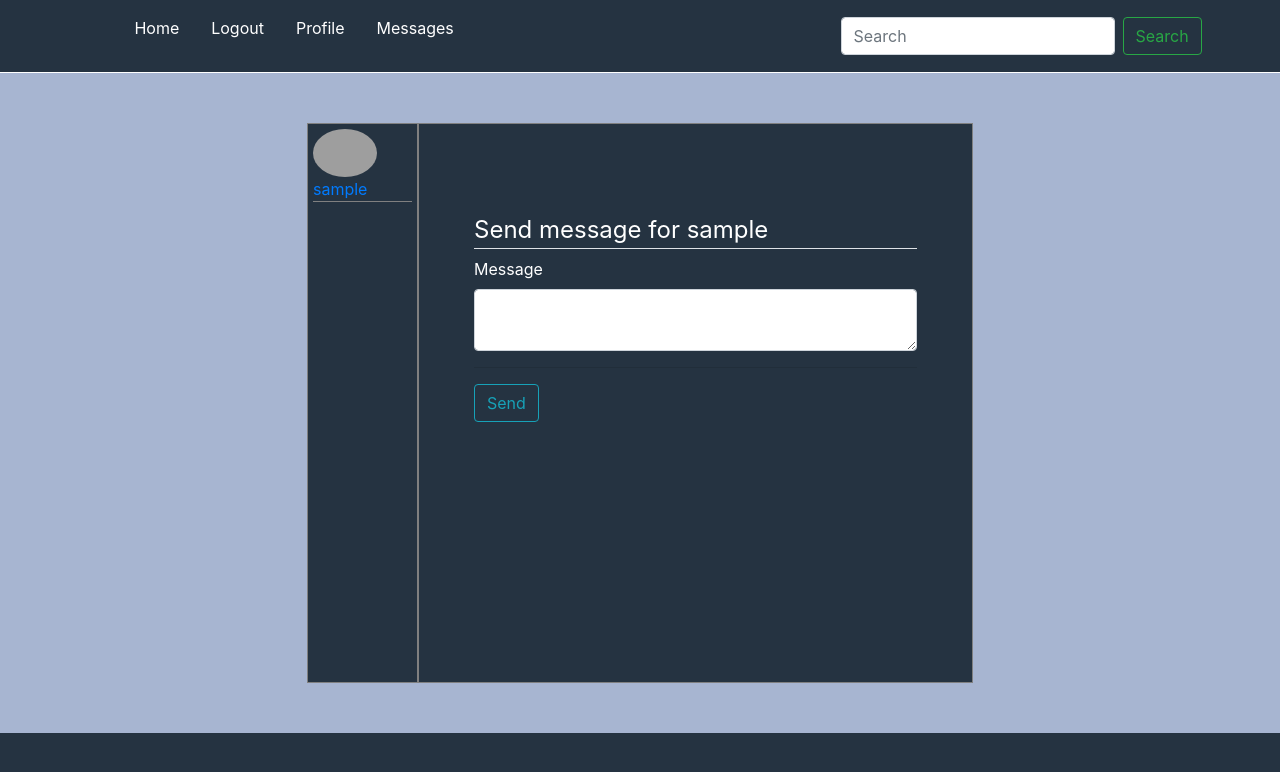
After one commit to Adryeh/tweet-app, a Flask app: page /dialog/1 in a window 1280 px wide. The commit adds this page. Shown: the top 772 px of the page. Run offline with Flask 2, Linux system fonts and the light colour scheme; the visitor is signed in with stand-in values (Sample User, id 1); data comes from the database, SQL or seed files in the repository; data that the repository does not hold is empty; some libraries are stand-ins or nearby versions; grey boxes are pictures that could not be loaded.

Commit message:
message system

```diff
--- a/app/__init__.py
+++ b/app/__init__.py
@@ -5,6 +5,7 @@ from flask_login import LoginManager
 from app.config import Config
 from flask_migrate import Migrate
 from datetime import timedelta
+from flask_socketio import SocketIO
 
 
 db = SQLAlchemy()
@@ -16,12 +17,13 @@ login_manager.refresh_view = 'relogin'
 login_manager.needs_refresh_message = (u"Session timedout, please re-login")
 login_manager.session_protection = "strong"
 login_manager.login_message_category = 'info'
+socketio = SocketIO()
 
 
-def create_app(config_class=Config):
+def create_app(config_class=Config, debug=False):
     app = Flask(__name__)
     app.config.from_object(Config)
-
+    app.debug = debug
 
     @app.before_request
     def before_request():
@@ -33,12 +35,14 @@ def create_app(config_class=Config):
     bcrypt.init_app(app)
     login_manager.init_app(app)
     migrate.init_app(app, db)
+    socketio.init_app(app)
 
 
     from app.users.routes import users
     from app.main.routes import main
     from app.posts.routes import posts
 
+
     app.register_blueprint(users)
     app.register_blueprint(main)
     app.register_blueprint(posts)
--- /dev/null
+++ b/app/chat/forms.py
@@ -0,0 +1,3 @@
+from flask_wtf import FlaskForm
+from wtforms.fields import StringField, SubmitField
+from wtforms.validators import Required
--- a/app/models.py
+++ b/app/models.py
@@ -1,3 +1,5 @@
+import json
+from time import time
 from datetime import datetime
 from app import login_manager, db
 from flask_login import UserMixin
@@ -87,13 +89,30 @@ class User(db.Model, UserMixin):
     name = db.Column(db.String)
     second_name = db.Column(db.String)
     posts = db.relationship('Post', backref='author', lazy=True)
+    last_message_read_time = db.Column(db.DateTime)
+
+    followed = db.relationship('User', secondary=followers,
+                                primaryjoin=(followers.c.follower_id == id),
+                                secondaryjoin=(followers.c.followed_id == id),
+                                backref=db.backref('followers', lazy='dynamic'), lazy='dynamic')
 
 
-    followed = db.relationship(
-        'User', secondary=followers,
-        primaryjoin=(followers.c.follower_id == id),
-        secondaryjoin=(followers.c.followed_id == id),
-        backref=db.backref('followers', lazy='dynamic'), lazy='dynamic')
+    messages_sent = db.relationship('Message',
+                                    foreign_keys='Message.sender_id',
+                                    backref='author',
+                                    lazy='dynamic')
+
+
+    messages_received = db.relationship('Message',
+                                        foreign_keys='Message.recipient_id',
+                                        backref='recipient',
+                                        lazy='dynamic')
+
+
+    def new_messages(self):
+        last_read_time = self.last_message_read_time or datetime(1900, 1, 1)
+        return Message.query.filter_by(recipient=self).filter(Message.timestamp > last_read_time).count()
+
 
 
     def __repr__(self):
@@ -119,3 +138,14 @@ class PostLike(db.Model):
     id = db.Column(db.Integer, primary_key=True)
     user_id = db.Column(db.Integer, db.ForeignKey('user.id'))
     post_id = db.Column(db.Integer, db.ForeignKey('post.id'))
+
+
+class Message(db.Model):
+    id = db.Column(db.Integer, primary_key=True)
+    sender_id = db.Column(db.Integer, db.ForeignKey('user.id'))
+    recipient_id = db.Column(db.Integer, db.ForeignKey('user.id'))
+    body = db.Column(db.String(140))
+    timestamp = db.Column(db.DateTime, index=True, default=datetime.utcnow)
+
+    def __repr__(self):
+        return f'<Message {self.body}>'
--- a/app/static/css/style.css
+++ b/app/static/css/style.css
@@ -3,6 +3,25 @@ body{
 }
 html{
     background-color: #253341;
+}
+/* width */
+::-webkit-scrollbar {
+  width: 10px;
+}
+
+/* Track */
+::-webkit-scrollbar-track {
+  background: #f1f1f1;
+}
+
+/* Handle */
+::-webkit-scrollbar-thumb {
+  background: #888;
+}
+
+/* Handle on hover */
+::-webkit-scrollbar-thumb:hover {
+  background: #555;
 }
 .navbar{
     background-color: #253341;
@@ -164,3 +183,65 @@ a.article-title:hover {
     border: solid 1px lightgray;
     border-radius: 15px;
 }
+.chat{
+
+}
+.messages{
+    height: 50vh;
+}
+
+.dialog{
+    width: 50%;
+    height: 70vh;
+    padding: 55px;
+    border: solid 1px gray;
+    display: flex;
+    flex-direction: column;
+    background-color: #253341;;
+    margin-bottom: 50px;
+}
+.msg{
+    display: flex;
+    flex-direction: column;
+}
+.msg-recipient > span{
+    align-self: flex-end;
+}
+.msg-recipient > img{
+    align-self: flex-end;
+
+}
+.msg-author > span{
+    align-self: flex-start;
+}
+.msg-author > img{
+    align-self: flex-start;
+
+}
+.dialog-cont{
+    margin: 0 auto;
+    display: flex;
+
+}
+.conv-user-list{
+    margin-left: 20%;
+    width: 10%;
+    height: 70vh;
+    border: solid 1px gray;
+    display: flex;
+    flex-direction: column;
+    flex-flow: column wrap;
+    background-color: #253341;
+    margin-bottom: 50px;
+    padding: 5px;
+}
+
+.user-msg:hover{
+    border-bottom: solid 1px gray;
+    flex: 1;
+    background-color: #a7b5d1;
+}
+.user-msg{
+    border-bottom: solid 1px gray;
+    flex: 1;
+}
--- /dev/null
+++ b/app/templates/chat.html
@@ -0,0 +1,58 @@
+{% extends 'layout.html' %}
+{% block body %}
+
+<div class="container dialog-cont">
+	<div class="conv-user-list">
+        {% for user in users %}
+        <a href="{{ url_for('users.chat', id=user.id) }}">
+		<div class="user-msg">
+            <img style="display: block" src="{{ url_for('static', filename='profile_pics/' + user.image_file) }}" alt="" width="64" class="rounded-circle">
+            {{ user.username }}
+		</div>
+        </a>
+        {% endfor %}
+	</div>
+	<div id="dialog" class="dialog overflow-auto">
+        {% for msg in dialog %}
+        {% if msg.recipient == current_user %}
+            <div style="align-self: flex-start;" class="msg msg-author">
+                <img src="{{ url_for('static', filename='profile_pics/' + msg.author.image_file) }}" alt="" width="32" class="m-1 rounded-circle">
+                <span>{{ msg.author.username }} : {{ msg.body }}</span> <br>
+            </div>
+        {% else %}
+            <div style="align-self: flex-end;" class="msg msg-recipient">
+                <img src="{{ url_for('static', filename='profile_pics/' + msg.author.image_file) }}" alt="" width="32" class="m-1 rounded-circle"> <br>
+                <span>{{ msg.body }} : {{ msg.author.username }}</span>
+            </div>
+        {% endif %}
+        {% endfor %}
+        <hr>
+            <form action="" method="POST">
+            {{ form.hidden_tag() }}
+            <fieldset class="form-group">
+                <legend class="border-bottom">Send message for {{ companion.username }}</legend>
+                <div class="form-group" >
+                    {{ form.message.label(class='form-control-label') }}
+                    {% if form.message.errors %}
+                        {{ form.message(class='form-control is-invalid') }}
+                        <div class="invalid-feedback">
+                            {% for error in form.message.errors %}
+                                <span>{{ error }}</span>
+                            {% endfor %}
+                        </div>
+                    {% else %}
+                        {{ form.message(class='form-control') }}
+                    {% endif %}
+                    <hr>
+            <div class="form-group">
+                {{ form.submit(class='btn btn-outline-info') }}
+            </div>
+        </form>
+	</div>
+
+</div>
+<script type="text/javascript">
+      var block = document.getElementById("dialog");
+      block.scrollTop = block.scrollHeight;
+</script>
+{% endblock %}
--- a/app/templates/layout.html
+++ b/app/templates/layout.html
@@ -21,6 +21,16 @@
       </li>
         <li class="nav-item">
         <a class="nav-link" href="{{ url_for('users.user_profile', id=current_user.id) }}">Profile</a>
+      </li>
+        <li class="nav-item">
+        <a class="nav-link" href="{{ url_for('users.chat', id=current_user.id) }}">Messages
+                        {% set new_messages = current_user.new_messages() %}
+                        <span id="message_count" class="badge badge-light"
+                              style="visibility: {% if new_messages %}visible
+                                                 {% else %}hidden {% endif %};">
+                            {{ new_messages }}
+                        </span>
+                        </a>
       </li>
         {% else %}
       <li class="nav-item">
--- a/app/templates/user_profile.html
+++ b/app/templates/user_profile.html
@@ -22,7 +22,11 @@
                     <a class="follow-button btn btn-danger" href="{{ url_for('users.unfollow', id=user.id) }}">Unfollow</a>
                 {% endif %}
                 <a href="#" class="follow-button btn btn-secondary">Add</a>
-                <a href="#" class="follow-button btn btn-secondary">Send Message</a>
+                {% if user != current_user %}
+                    <a href="{{ url_for('users.chat', id=user.id) }}" class="follow-button btn btn-secondary">Send Message</a>
+                {% else %}
+
+                {% endif %}
             </div>
         </div>
     </div>
--- a/app/users/forms.py
+++ b/app/users/forms.py
@@ -1,7 +1,7 @@
 from flask_login import current_user
 from flask_wtf import FlaskForm
 from flask_wtf.file import FileAllowed
-from wtforms import SubmitField, TextField, PasswordField, StringField, BooleanField, FileField
+from wtforms import SubmitField, TextAreaField, PasswordField, StringField, BooleanField, FileField
 from  wtforms.validators import DataRequired, Email, EqualTo, Length, ValidationError
 from app.models import User
 
@@ -51,3 +51,8 @@ class UpdateAccountForm(FlaskForm):
             user = User.query.filter_by(email=email.data).first()
             if user:
                 raise ValidationError('That email exists. Please choose another!')
+
+
+class MessageForm(FlaskForm):
+    message = TextAreaField('Message', validators=[DataRequired(), Length(min=0, max=140)])
+    submit = SubmitField('Send')
--- a/app/users/routes.py
+++ b/app/users/routes.py
@@ -1,9 +1,10 @@
-from flask import render_template, url_for, request, redirect, flash
+from datetime import datetime
+from flask import render_template, url_for, request, redirect, flash, jsonify
 from app import db, bcrypt
 from app.users import users
 from app.users.utils import save_picture
-from app.models import User, Post
-from app.users.forms import RegistrationForm, LoginForm, UpdateAccountForm
+from app.models import User, Post, Message
+from app.users.forms import RegistrationForm, LoginForm, UpdateAccountForm, MessageForm
 from flask_login import login_user, current_user, logout_user, login_required
 
 
@@ -121,3 +122,50 @@ def unfollow(id):
 def users_list():
     users = User.query.all()
     return render_template('users.html', users=users)
+
+
+@users.route('/send_message/<recipient>', methods=['GET', 'POST'])
+@login_required
+def send_message(recipient):
+    user = User.query.filter_by(username=recipient).first_or_404()
+    form = MessageForm()
+    if form.validate_on_submit():
+        msg = Message(author=current_user, recipient=user,
+                      body=form.message.data)
+        db.session.add(msg)
+        db.session.commit()
+        flash('Your message has been sent!', 'success')
+        return redirect(url_for('users.user_profile', id=user.id))
+    return render_template('send_message.html', form=form, recipient=recipient)
+
+
+@users.route('/messages/')
+@login_required
+def messages():
+
+
+    messages = current_user.messages_received.order_by(Message.timestamp.desc())
+
+    messages_len = current_user.messages_received.count()
+    return render_template('messages.html', messages=messages, messages_len=messages_len)
+
+
+@users.route('/dialog/<int:id>', methods=['GET', 'POST'])
+@login_required
+def chat(id):
+    form = MessageForm()
+    current_user.last_message_read_time = datetime.utcnow()
+    db.session.commit()
+    users = User.query.all()
+    companion = User.query.get_or_404(id)
+    own_msg = Message.query.filter_by(recipient_id=id).filter_by(sender_id=current_user.id)
+    companion_msg = Message.query.filter_by(sender_id=id).filter_by(recipient_id=current_user.id)
+    dialog = own_msg.union(companion_msg).order_by(Message.timestamp).all()
+    if form.validate_on_submit():
+        msg = Message(author=current_user, recipient=companion,
+                      body=form.message.data)
+        db.session.add(msg)
+        db.session.commit()
+        flash('Your message has been sent!', 'success')
+        return redirect(url_for('users.chat', id=companion.id))
+    return render_template('chat.html', companion=companion, dialog=dialog, users=users, form=form)
--- a/run.py
+++ b/run.py
@@ -1,8 +1,9 @@
-from app import create_app
+from app import create_app, socketio, db
+from app.models import User, Post, Message
 
 
-app = create_app()
+app = create_app(debug=True)
 
 
 if __name__ == '__main__':
-    app.run(debug=True)
+    app.run()
```
Also changed, not shown: requirements.txt (+13 -2 lines), app/chat/__init__.py (added), app/chat/events.py (added), app/chat/routes.py (added).
